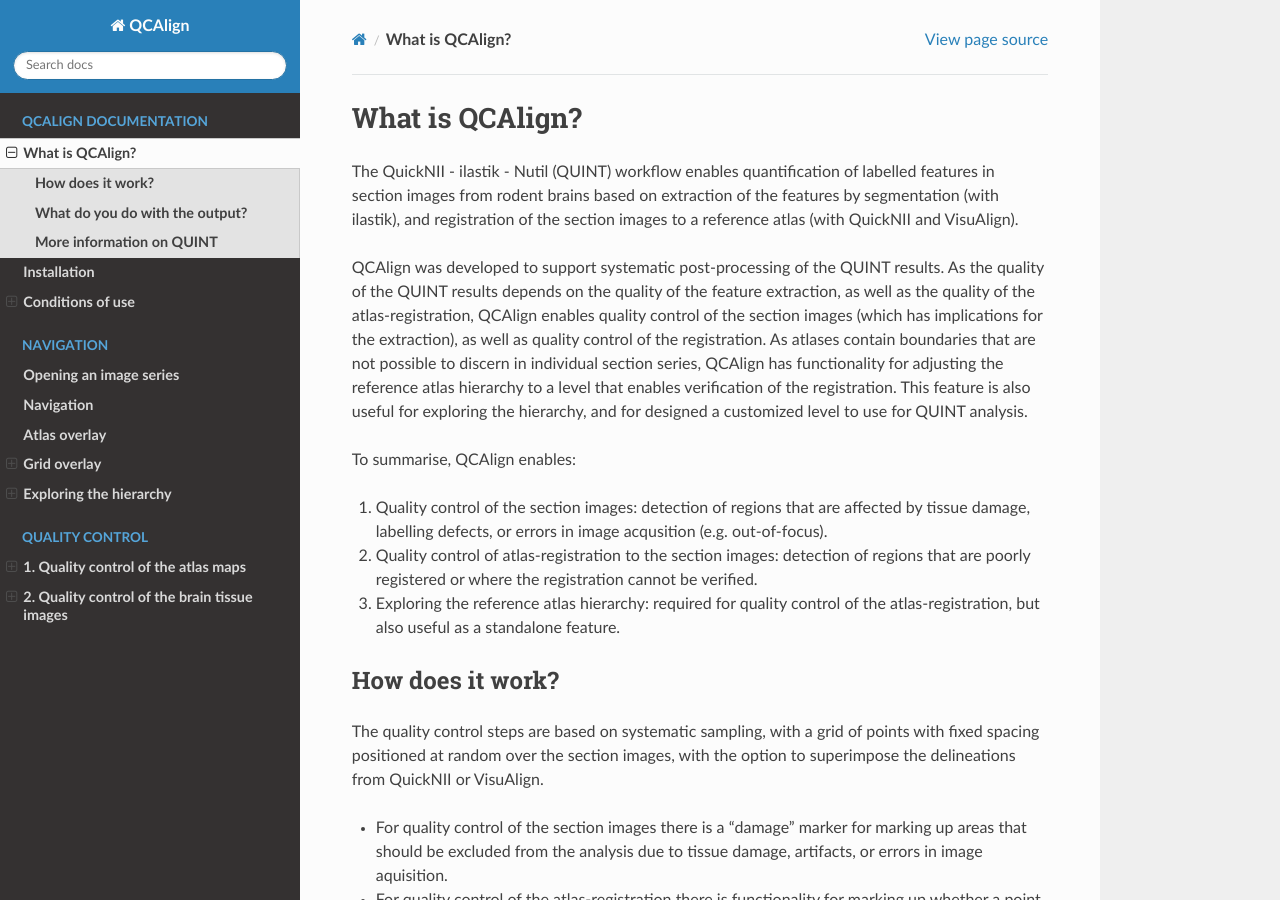
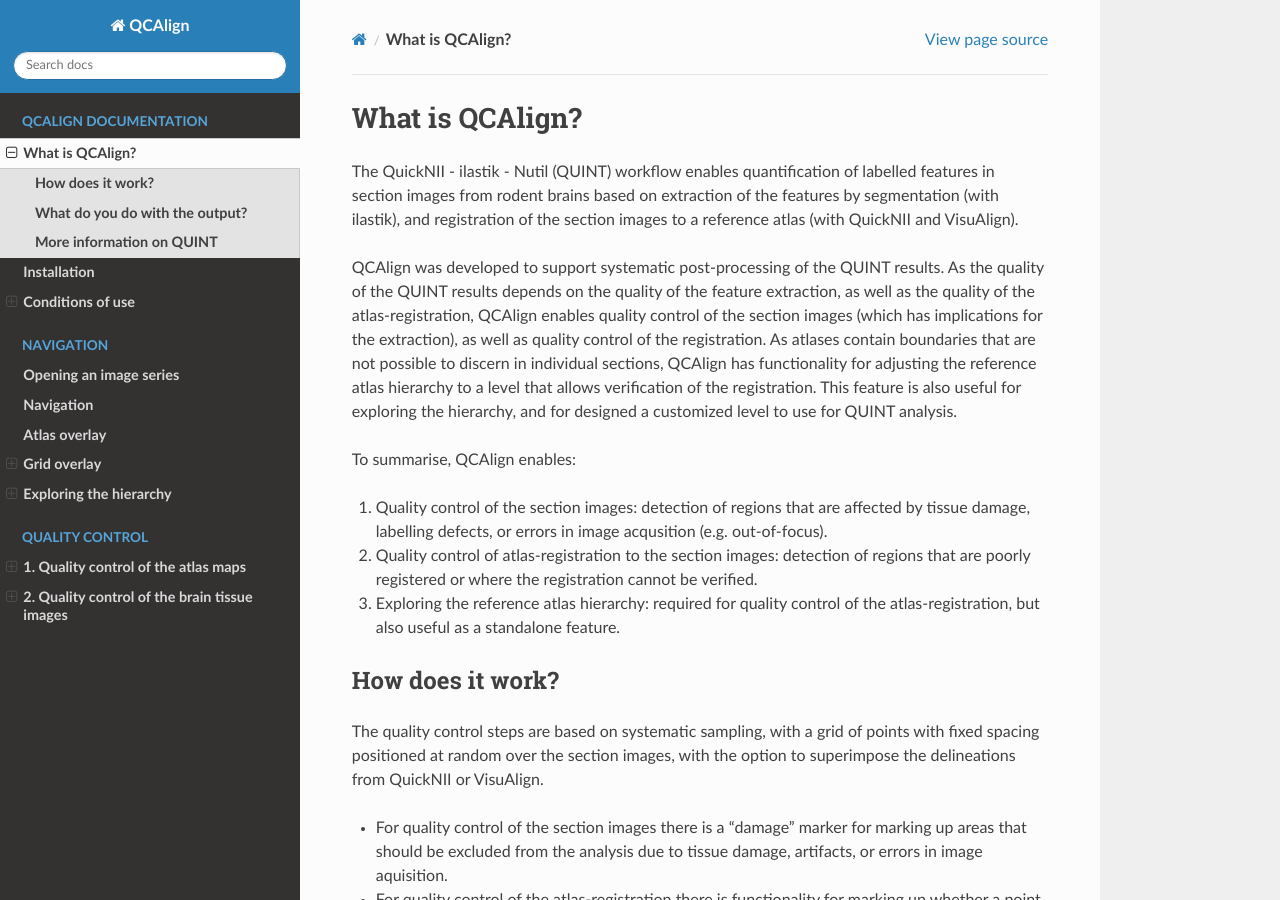
Before and after one commit to Neural-Systems-at-UIO/QCAlign, a Sphinx documentation site: the page built from docs/introduction.rst, in a window 1280 px wide and 900 px high. Built offline with Sphinx 7.4.7 and the Read the Docs theme 2.0.0, drawn with Linux system fonts in a browser that asks for light colours.

Commit message:
Update introduction.rst

```diff
--- a/docs/introduction.rst
+++ b/docs/introduction.rst
@@ -3,7 +3,7 @@
 
 The QuickNII - ilastik - Nutil (QUINT) workflow enables quantification of labelled features in section images from rodent brains based on extraction of the features by segmentation (with ilastik), and registration of the section images to a reference atlas (with QuickNII and VisuAlign).
 
-QCAlign was developed to support systematic post-processing of the QUINT results. As the quality of the QUINT results depends on the quality of the feature extraction, as well as the quality of the atlas-registration, QCAlign enables quality control of the section images (which has implications for the extraction), as well as quality control of the registration. As atlases contain boundaries that are not possible to discern in individual section series, QCAlign has functionality for adjusting the reference atlas hierarchy to a level that enables verification of the registration. This feature is also useful for exploring the hierarchy, and for designed a customized level to use for QUINT analysis.
+QCAlign was developed to support systematic post-processing of the QUINT results. As the quality of the QUINT results depends on the quality of the feature extraction, as well as the quality of the atlas-registration, QCAlign enables quality control of the section images (which has implications for the extraction), as well as quality control of the registration. As atlases contain boundaries that are not possible to discern in individual sections, QCAlign has functionality for adjusting the reference atlas hierarchy to a level that allows verification of the registration. This feature is also useful for exploring the hierarchy, and for designed a customized level to use for QUINT analysis.
 
 To summarise, QCAlign enables:
 
```
